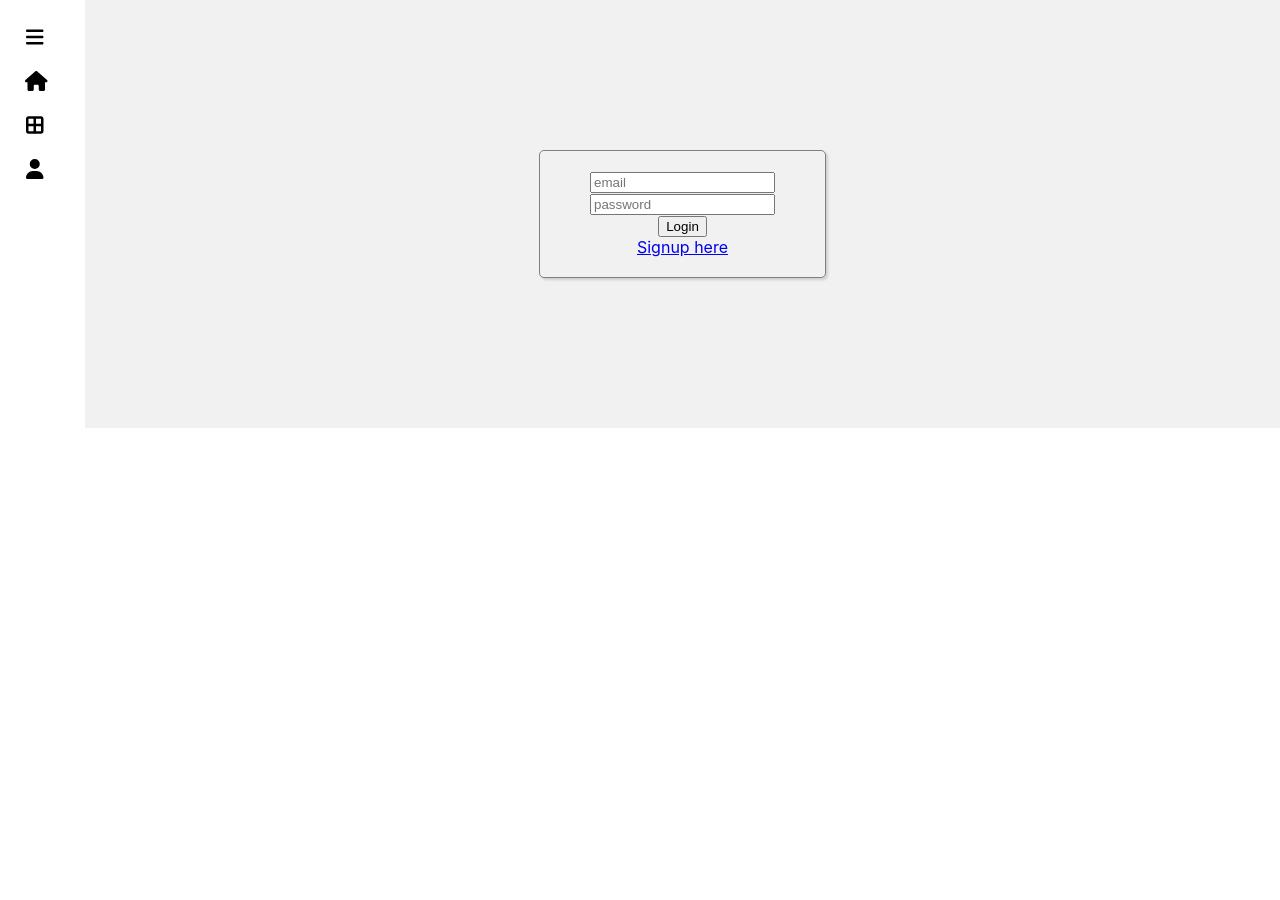
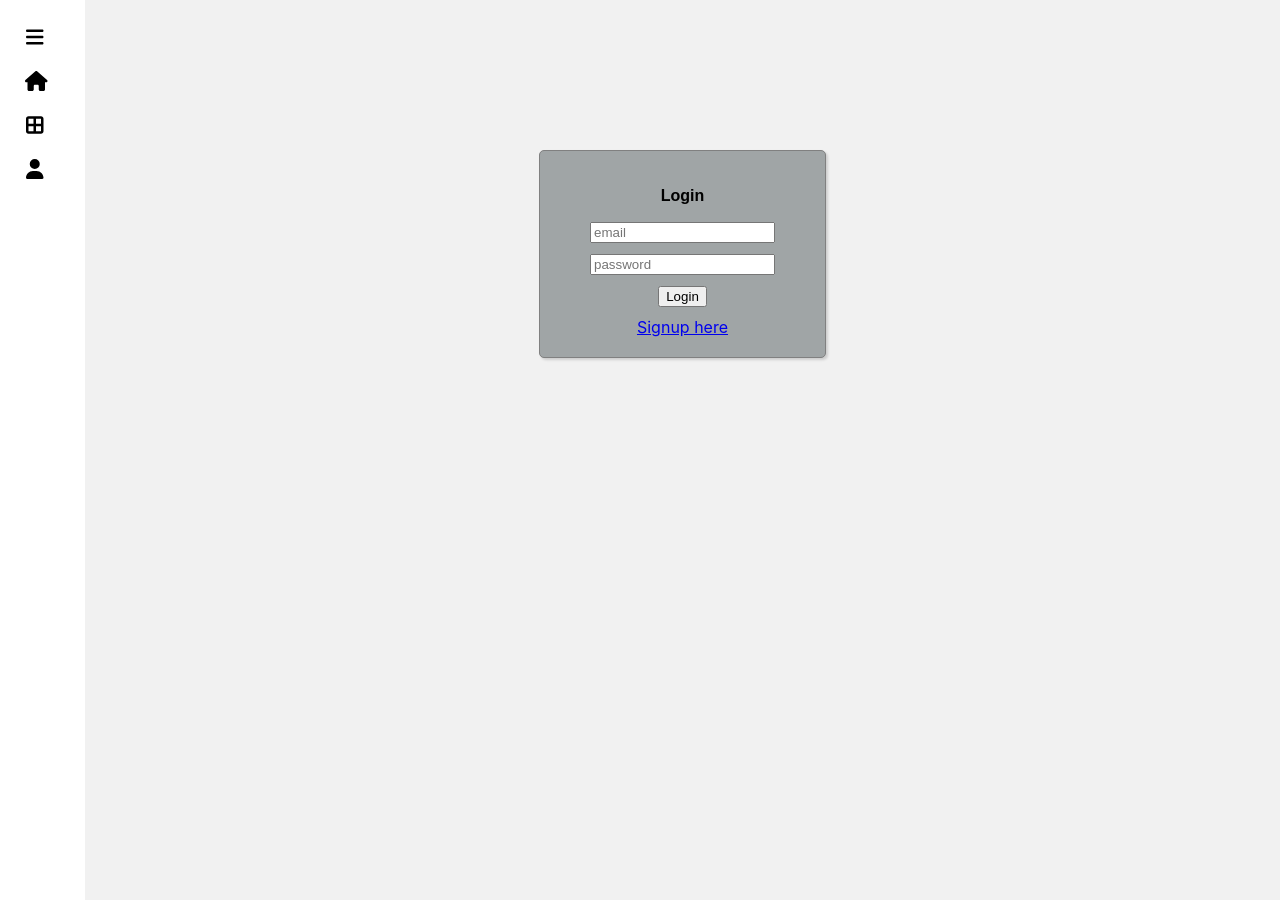
Before and after one commit to ChuckmonsterXlx/react-crud-app, a React (Create React App) app: page /login in a window 1280 px wide. Before the commit the page ends 800 px from the top, so only its background shows below. Built offline with nearby package versions, Linux system fonts and the light colour scheme; data requests are answered from the project's data file.

Commit message:
added functionality to the login inputs

```diff
--- a/db.json
+++ b/db.json
@@ -25,5 +25,18 @@
       "content": "LAKBDNS\nKanslkdna'lkSDNLK'ansdlkansas,dn;a\na;lsdlamSD;Asda",
       "id": 16
     }
+  ],
+
+  "users": [
+    {
+      "email": "alfonso@gmail.com",
+      "password": "12345",
+      "id": 1
+    },
+    {
+      "email": "isma@gmail.com",
+      "password": "12345",
+      "id": 1
+    }
   ]
 }
--- a/src/App.js
+++ b/src/App.js
@@ -5,6 +5,7 @@ import "./App.css";
 import Dashboard from "./pages/Dashboard.tsx";
 import { useAppSelector, useAppDispatch } from "./hooks/redux/index.ts";
 import { setNotes } from "./redux/slices/notes/index.ts";
+import { setUsers } from "./redux/slices/users/index";
 import NavBar from "./components/navBar/NavBar";
 import Login from "./pages/Login.tsx";
 
@@ -18,6 +19,13 @@ function App() {
         dispatch(setNotes(res));
       })
       .catch((error) => console.error(error));
+
+    fetch("http://localhost:3001/users")
+      .then((res) => res.json())
+      .then((res) => {
+        dispatch(setUsers(res));
+      })
+      .catch((error) => console.log(error));
   }, []);
 
   return (
--- a/src/components/login/LoginForm.tsx
+++ b/src/components/login/LoginForm.tsx
@@ -1,19 +1,51 @@
-import React from "react";
+import React, { useState } from "react";
 import { Link } from "react-router-dom";
+import { useAppSelector } from "../../hooks/redux";
 import styles from "./loginForm.module.css";
 
 const LoginForm = () => {
+    const { user } = useAppSelector((state) => state);
+    const [ email, setEmail ] = useState('');
+    const [ password, setPassword ] = useState('');
+
+    const handleChange = (e:any) => {
+        if(e.target.name === "email") {
+            setEmail(e.target.value)
+        }
+        else if(e.target.name === "password") {
+            setPassword(e.target.value)
+        }
+        else {
+            console.log("error in input")
+        }
+    }
+
+    const handleSubmit = (e:any) => {
+        e.preventDefault();
+
+        for (let i = 0; i < user.length; i++) {
+            if (email === user[i].email && password === user[i].password)
+            {
+                return console.log("Has iniciado sesion");
+            }
+        }
+
+        console.log("Email o password incorrectos");
+
+    }
+
     return (
         <div className={styles.formContainer}>
-            <form className={styles.loginForm}>
+            <form className={styles.loginForm} onSubmit={handleSubmit}>
+                <p>Login</p>
                 <div>
-                    <input type='email' placeholder='email' name="email" required />
+                    <input type='email' placeholder='email' name="email" onChange={handleChange}/>
                 </div>
                 <div>
-                    <input type='password' placeholder='password' name="psw" required />
+                    <input type='password' placeholder='password' name="password" onChange={handleChange} />
                 </div>
                 <div>
-                    <button type='button'>Login</button>
+                    <button type='submit'>Login</button>
                 </div>
                 <div>
                     <Link to="/signup">Signup here</Link>
--- a/src/components/login/loginForm.module.css
+++ b/src/components/login/loginForm.module.css
@@ -1,6 +1,7 @@
 .formContainer {
     padding: 150px 0px;
     background: #f1f1f1;
+    height: 600px;
 }
 
 .loginForm {
@@ -10,4 +11,14 @@
     margin: 0 auto;
     border-radius: 5px;
     box-shadow: rgb(0 0 0 / 15%) 1.95px 1.95px 2.6px;
+    background-color: rgb(160, 165, 166);
 }
+
+.loginForm div{
+    margin-top: 10px;
+}
+
+.loginForm p {
+    font-family: fantasy;
+    font-weight: 800;
+}
--- /dev/null
+++ b/src/redux/slices/users/index.ts
@@ -0,0 +1,22 @@
+import { createSlice, PayloadAction } from '@reduxjs/toolkit';
+
+export interface IUser {
+    email: string;
+    password: string;
+    id: string;
+}
+
+const initialState: IUser[] = [];
+
+const userSlice = createSlice({
+    name: 'user',
+    initialState,
+    reducers: {
+        setUsers: (state, action) => {
+            state.splice(0, state.length, ...action.payload);
+        }
+    }
+})
+
+export const { setUsers } = userSlice.actions;
+export default userSlice.reducer;
--- a/src/redux/store.ts
+++ b/src/redux/store.ts
@@ -1,9 +1,12 @@
 import { configureStore } from "@reduxjs/toolkit";
 import noteReducer from "./slices/notes/index"
+import userReducer from "./slices/users/index"
+
 
 const store = configureStore({
     reducer: {
         note: noteReducer,
+        user: userReducer,
     },
 });
 
```
